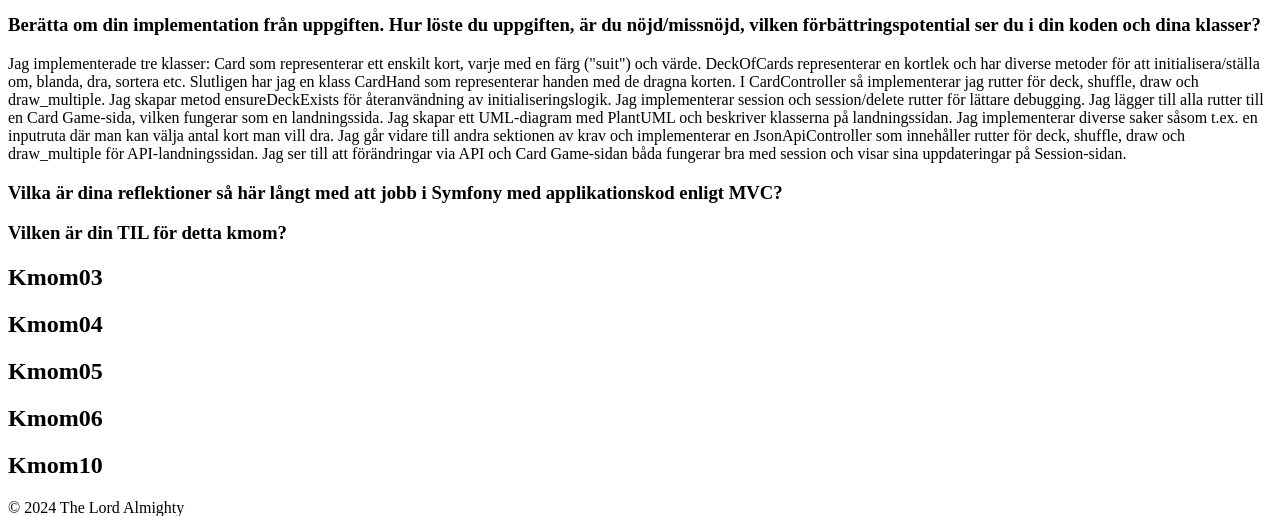
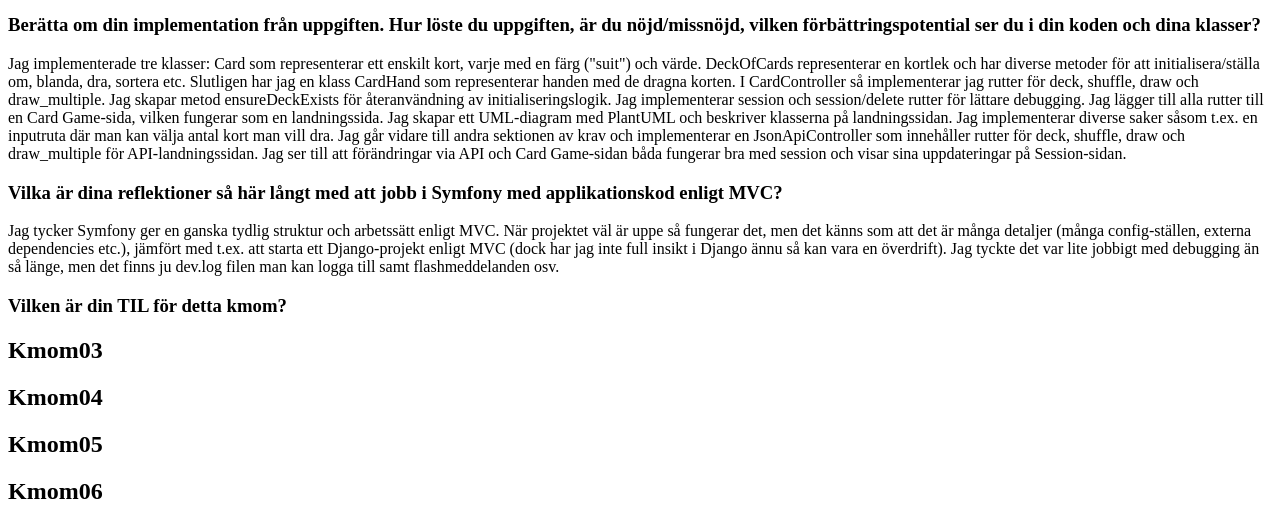
Before and after one commit to theswedishpolyglot/webbprogrammering-bth-mvc, a Symfony app: template templates/report.html.twig in a window 1280 px wide. Shown: the part 1507-2023 px from the top of the page. Run offline with Twig, Linux system fonts and the light colour scheme; the template is opened without the code that fills it, so the values that code supplies are empty; some libraries are stand-ins or nearby versions.

Commit message:
third question answered

```diff
--- a/templates/report.html.twig
+++ b/templates/report.html.twig
@@ -81,9 +81,13 @@
                     </p>
                 <h3>Vilka är dina reflektioner så här långt med att jobb i Symfony med applikationskod enligt MVC?</h3>
                     <p>
+                        Jag tycker Symfony ger en ganska tydlig struktur och arbetssätt enligt MVC. När projektet väl är uppe så fungerar det, men det känns som att det är många detaljer (många config-ställen, externa dependencies etc.), jämfört med t.ex. att starta ett Django-projekt enligt MVC (dock har jag inte full insikt i Django ännu så kan vara en överdrift).
+                        Jag tyckte det var lite jobbigt med debugging än så länge, men det finns ju dev.log filen man kan logga till samt flashmeddelanden osv.
+                    </p>
+                <h3>Vilken är din TIL för detta kmom?</h3>
+                    <p>
 
                     </p>
-                <h3>Vilken är din TIL för detta kmom?</h3>
         </section>
 
         <section id="kmom03">
```
